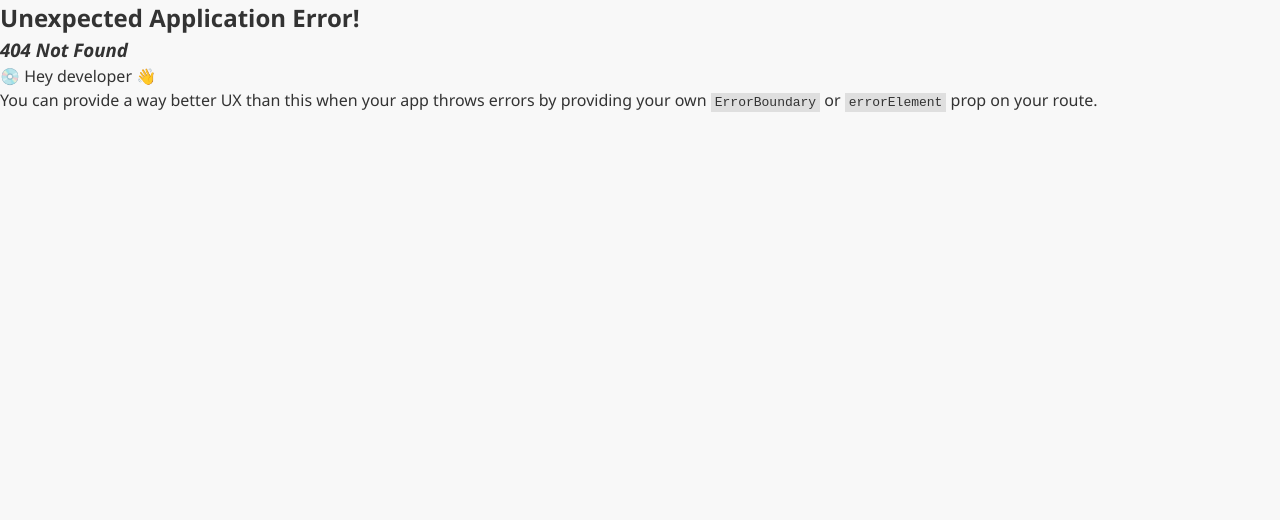
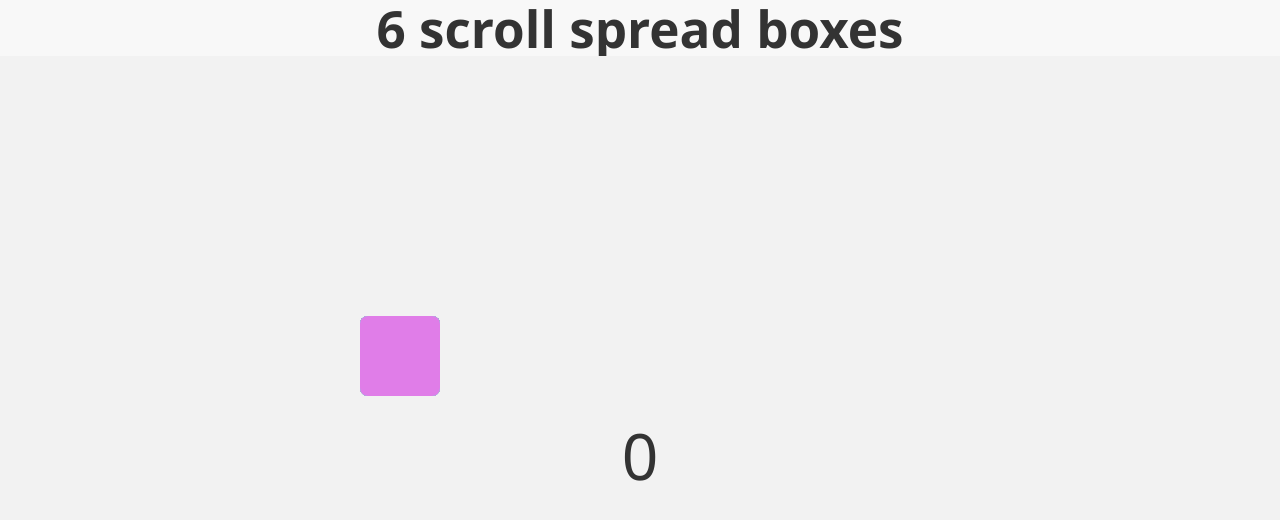
Before and after one commit to woohyun1031/interactive-artwork, a React (Vite) app in the folder photo-wall/: page /6 in a window 1280 px wide. Before the commit this address had no page. Shown: the top 520 px of the page. Built offline with nearby package versions, Linux system fonts and the light colour scheme.

Commit message:
Feat: ScrollSpreadBoxes 컴포넌트 추가 및 라우팅 설정

```diff
--- a/photo-wall/src/App.tsx
+++ b/photo-wall/src/App.tsx
@@ -6,6 +6,7 @@ import PhotoWall from "src/component/PhotoWall.tsx";
 import DraggableBox from './component/DraggableBox';
 import SmoothDragBox from "src/component/SmoothDragBox.tsx";
 import SpreadBoxes from "src/component/SpreadBoxes.tsx";
+import ScrollSpreadBoxes from "src/component/ScrollSpreadBoxes.tsx";
 
 
 const router = createBrowserRouter([
@@ -52,6 +53,13 @@ const router = createBrowserRouter([
                 </div>
             },
             {
+                path:'6',
+                element: <div>
+                    <h1 style={{ textAlign: 'center' }}>6 scroll spread boxes</h1>
+                    <ScrollSpreadBoxes />
+                </div>
+            },
+            {
                 path:'photowall',
                 element: <div>
                     <h1 style={{ textAlign: 'center' }}>photowall</h1>
--- /dev/null
+++ b/photo-wall/src/component/ScrollSpreadBoxes.tsx
@@ -0,0 +1,71 @@
+import React, { useState, useEffect } from 'react';
+
+type Box = { id: number; x: number; y: number; w: number; h: number; color: string };
+
+export default function ScrollSpreadBoxes() {
+    const [spread, setSpread] = useState(0);
+    const [boxes, setBoxes] = useState<Box[]>([]);
+
+    useEffect(() => {
+        const newBoxes: Box[] = [];
+        for (let i = 0; i < 15; i++) {
+            const w = 80, h = 80;
+            const x = Math.random() * 500 + 100;
+            const y = Math.random() * 300 + 100;
+            const color = `hsl(${Math.random() * 360}, 70%, 70%)`;
+            newBoxes.push({ id: i, x, y, w, h, color });
+        }
+        setBoxes(newBoxes);
+    }, []);
+
+    const handleWheel = (e: React.WheelEvent) => {
+        e.preventDefault();
+        const delta = -e.deltaY / 300; // 휠 속도 조절
+        setSpread(s => Math.min(Math.max(s + delta, 0), 2)); // clamp between 0 and 2
+    };
+
+    const centerX = 400;
+    const centerY = 300;
+
+    return (
+        <div
+            onWheel={handleWheel}
+            style={{ width: '100vw', height: '100vh', background: '#eee', position: 'relative' }}
+        >
+            {boxes.map(box => {
+                const boxCenterX = box.x + box.w / 2;
+                const boxCenterY = box.y + box.h / 2;
+                const dx = boxCenterX - centerX;
+                const dy = boxCenterY - centerY;
+                const xPos = centerX + dx * spread - box.w / 2;
+                const yPos = centerY + dy * spread - box.h / 2;
+
+                return (
+                    <div
+                        key={box.id}
+                        style={{
+                            position: 'absolute',
+                            width: `${box.w}px`,
+                            height: `${box.h}px`,
+                            left: `${xPos}px`,
+                            top: `${yPos}px`,
+                            background: box.color,
+                            borderRadius: '8px',
+                            transition: 'left 0.3s ease, top 0.3s ease',
+                        }}
+                    />
+                );
+            })}
+            <div
+                onWheel={handleWheel}
+                style={{
+                    width: '100vw', height: '100vh',
+                    display: 'flex', alignItems: 'center', justifyContent: 'center',
+                    fontSize: '4rem', background: '#f2f2f2'
+                }}
+            >
+                {spread}
+            </div>
+        </div>
+    );
+}
```
